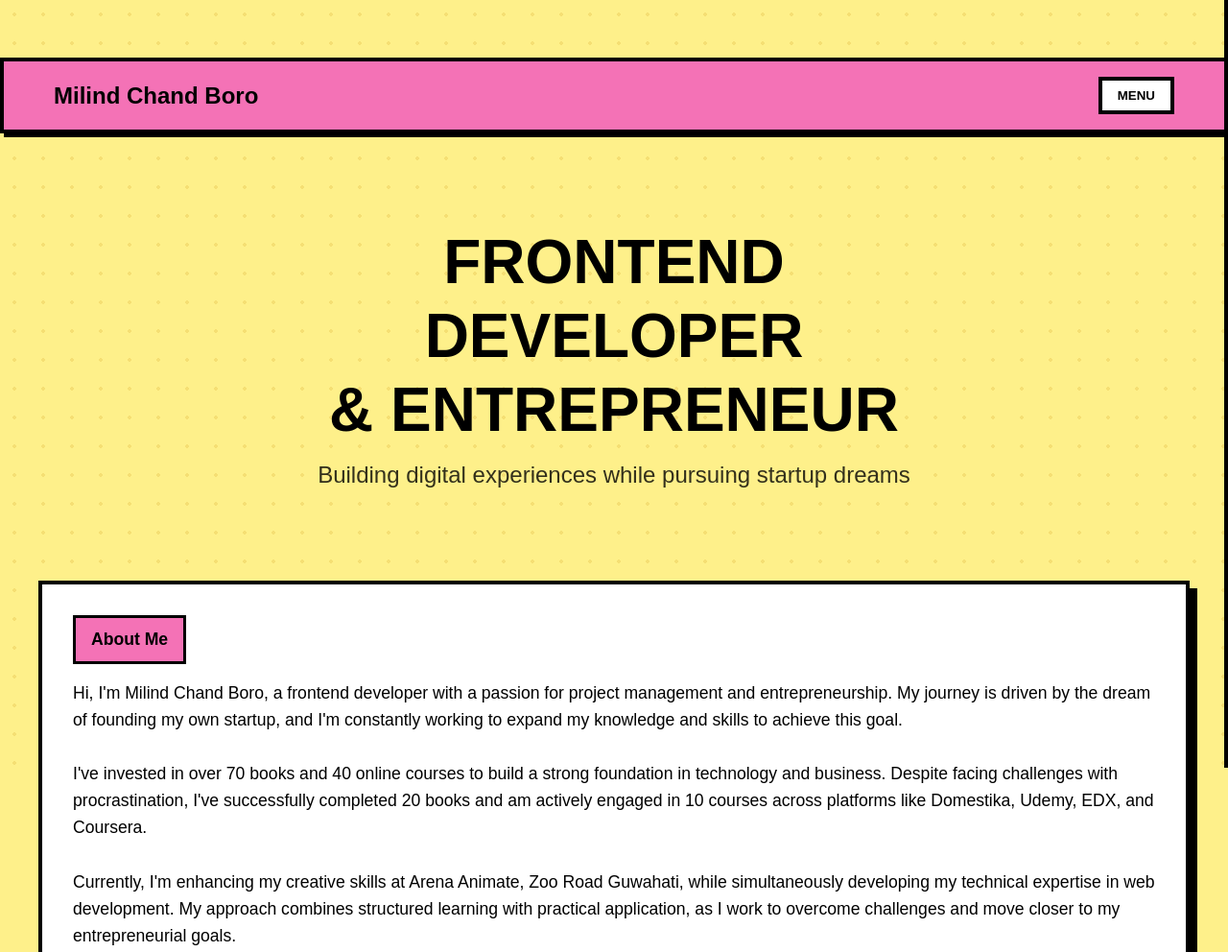
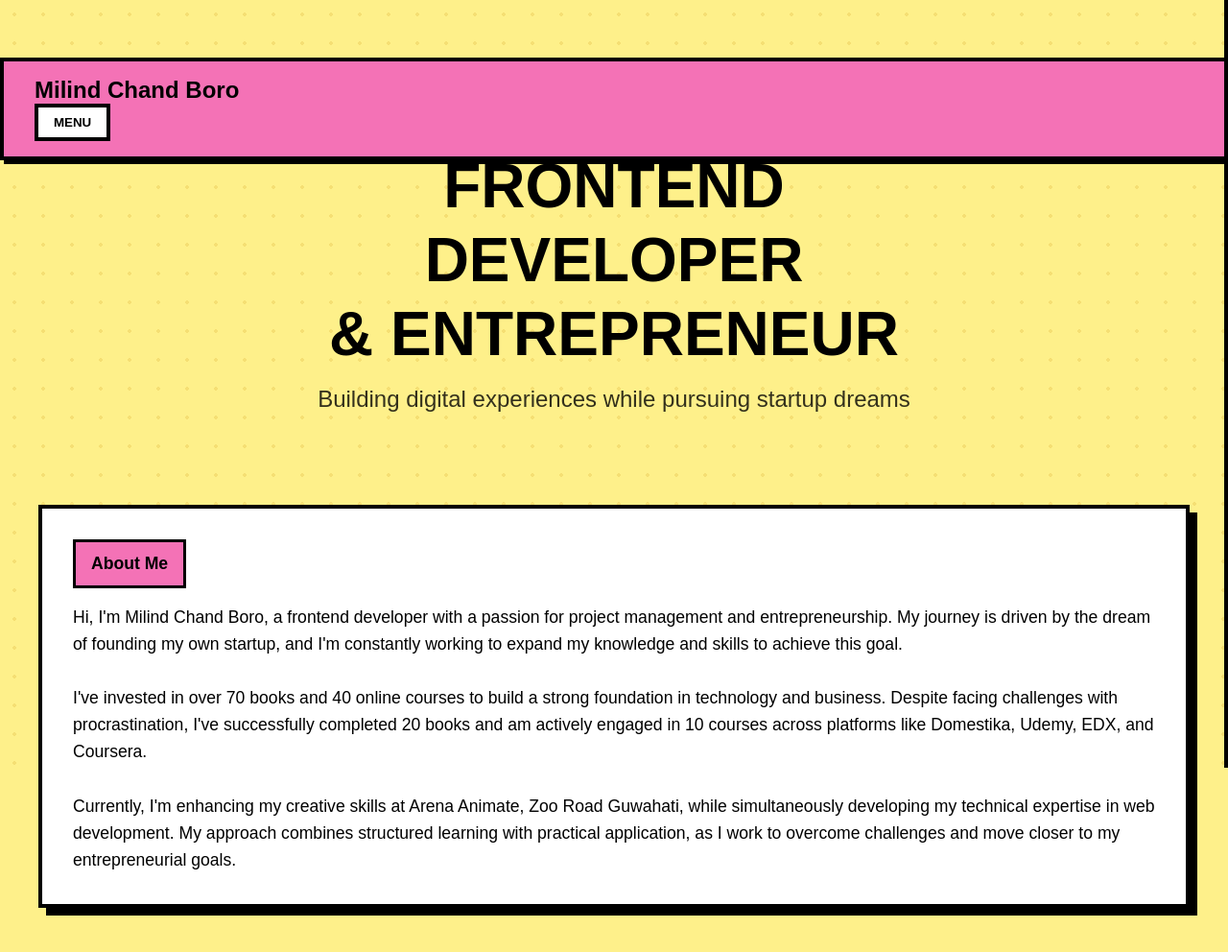
Before and after one commit to heymilind/Ailaris, a plain HTML site: page index.html in a window 1280 px wide. Shown: the top 992 px of the page at 96% size. Drawn offline with Linux system fonts and the light colour scheme; a web font is replaced by a local one.

Commit message:
Update index.html

```diff
--- a/index.html
+++ b/index.html
@@ -44,17 +44,18 @@
         /* Navigation */
         .nav {
             background-color: #f472b6;
+            margin-top: 0px;
             padding: 1rem;
             border: 4px solid black;
             box-shadow: 4px 4px 0 black;
-            position: sticky;
+            position: fixed;
             width: 100%;
             z-index: 100;
         }
 
         .nav-content {
             max-width: 1200px;
-            margin: 0 auto;
+            margin: 0 auto:
             display: flex;
             justify-content: space-between;
             align-items: center;
```
